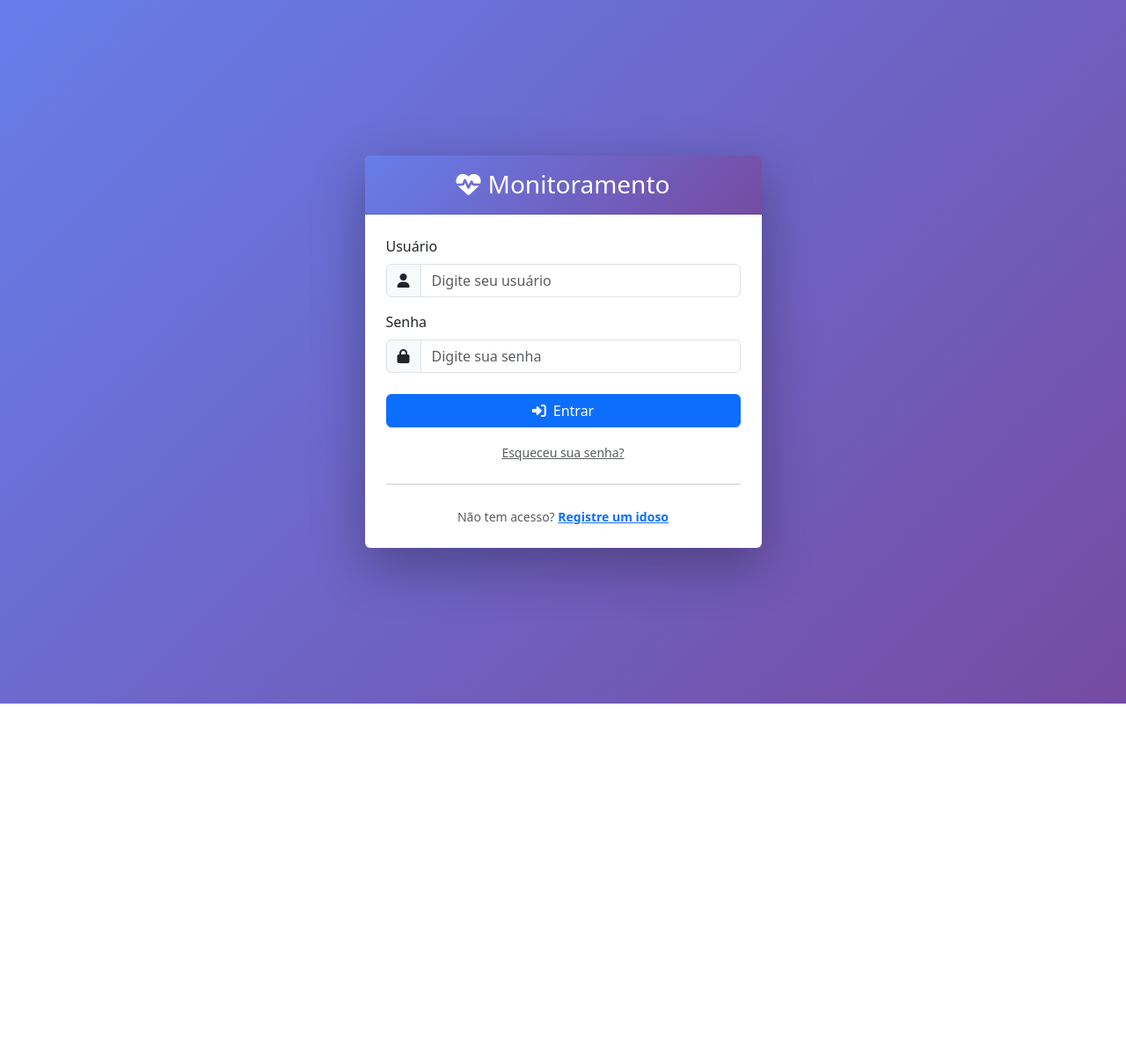
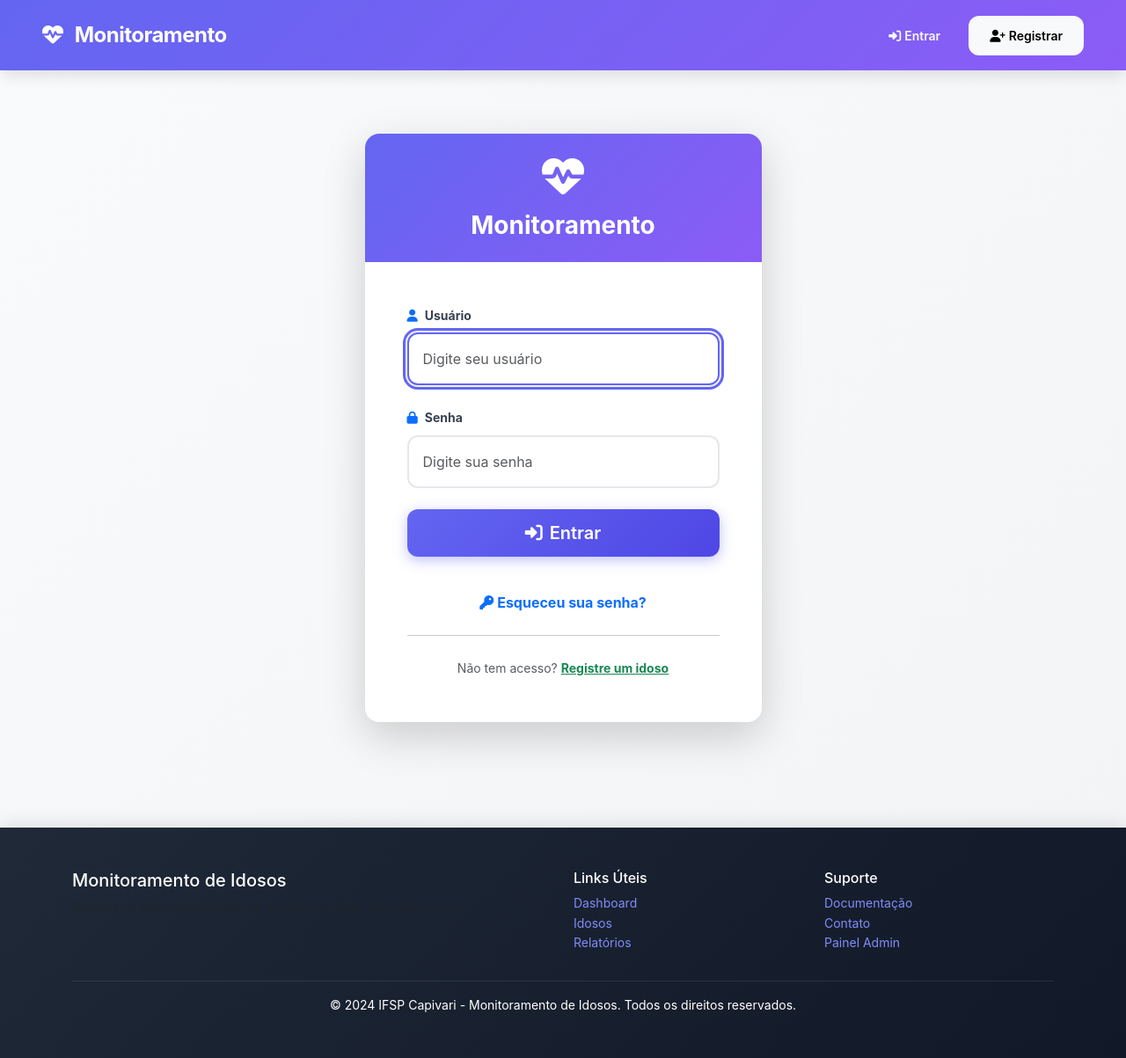
Before and after one commit to Machado143/Gildo_Idoso, a Django app: page /accounts/login/ in a window 1280 px wide. Shown: the whole page at 88% size. Before the commit the page ends 800 px from the top, so only its background shows below. Run offline with Django 5.2, Linux system fonts and the light colour scheme.

Commit message:
melhoria do visual 3

```diff
--- a/idosos_monitoramento/settings.py
+++ b/idosos_monitoramento/settings.py
@@ -13,9 +13,9 @@ BASE_DIR = Path(__file__).resolve().parent.parent
 # ==========================================
 # SEGURANÇA
 # ==========================================
-SECRET_KEY = config('SECRET_KEY', default='django-insecure-CHANGE-ME-IN-PRODUCTION')
+SECRET_KEY = config('SECRET_KEY')
 DEBUG = config('DEBUG', default=False, cast=bool)
-ALLOWED_HOSTS = config('ALLOWED_HOSTS', default='*').split(',')
+ALLOWED_HOSTS = config('ALLOWED_HOSTS', default='localhost,127.0.0.1').split(',')
 
 # ==========================================
 # APPS INSTALADOS
--- a/templates/base.html
+++ b/templates/base.html
@@ -16,8 +16,55 @@
     <!-- Custom CSS -->
     <link rel="stylesheet" href="{% static 'css/mobile.css' %}">
 
+    <!-- Estilos do tema -->
     <style>
-        /* Breadcrumb Navigation */
+        :root {
+            --primary: #6366f1;
+            --primary-dark: #4f46e5;
+            --primary-light: #818cf8;
+            --secondary: #8b5cf6;
+            --success: #10b981;
+            --warning: #f59e0b;
+            --danger: #ef4444;
+            --info: #06b6d4;
+            --gray-50: #f9fafb;
+            --gray-100: #f3f4f6;
+            --gray-200: #e5e7eb;
+            --gray-300: #d1d5db;
+            --gray-600: #4b5563;
+            --gray-700: #374151;
+            --gray-800: #1f2937;
+            --gray-900: #111827;
+            --shadow-sm: 0 1px 2px 0 rgba(0, 0, 0, 0.05);
+            --shadow-md: 0 4px 6px -1px rgba(0, 0, 0, 0.1);
+            --shadow-lg: 0 10px 15px -3px rgba(0, 0, 0, 0.1);
+            --shadow-xl: 0 20px 25px -5px rgba(0, 0, 0, 0.1);
+            --transition: all 0.3s cubic-bezier(0.4, 0, 0.2, 1);
+        }
+
+        .dropdown-menu {
+            border-radius: 12px;
+            border: none;
+            box-shadow: var(--shadow-lg);
+            padding: 0.5rem;
+        }
+
+        .dropdown-item {
+            border-radius: 8px;
+            padding: 0.75rem 1rem;
+            transition: var(--transition);
+        }
+
+        .dropdown-item:hover {
+            background: var(--primary-light);
+            color: white;
+            transform: translateX(4px);
+        }
+
+        .navbar .badge {
+            animation: pulse 2s infinite;
+        }
+
         .breadcrumb-modern {
             background: transparent;
             padding: 1rem 0;
@@ -40,7 +87,6 @@
             color: var(--primary-dark);
         }
 
-        /* Back Button Consistent Style */
         .btn-back {
             display: inline-flex;
             align-items: center;
@@ -62,11 +108,6 @@
             transform: translateX(-4px);
         }
 
-        .btn-back i {
-            font-size: 1rem;
-        }
-
-        /* Page Header */
         .page-header {
             display: flex;
             justify-content: space-between;
@@ -87,7 +128,6 @@
             font-size: 1.75rem;
         }
 
-        /* Mobile Navigation */
         .mobile-nav {
             position: fixed;
             bottom: 0;
@@ -130,7 +170,6 @@
             font-weight: 500;
         }
 
-        /* Messages/Alerts */
         .messages {
             position: fixed;
             top: 80px;
@@ -159,7 +198,6 @@
             }
         }
 
-        /* Loading Spinner */
         .spinner-overlay {
             display: none;
             position: fixed;
@@ -177,7 +215,6 @@
             display: flex;
         }
 
-        /* Responsive Adjustments */
         @media (max-width: 768px) {
             .mobile-nav {
                 display: block;
@@ -244,7 +281,7 @@
                             <a class="nav-link" href="{% url 'lista_alertas' %}">
                                 <i class="fas fa-bell me-1"></i>Alertas
                                 {% if alertas_count > 0 %}
-                                    <span class="badge bg-warning text-dark">{{ alertas_count }}</span>
+                                    <span class="badge bg-warning text-dark ms-1">{{ alertas_count }}</span>
                                 {% endif %}
                             </a>
                         </li>
@@ -264,8 +301,12 @@
                                     </a>
                                 </li>
                                 <li><hr class="dropdown-divider"></li>
+                                <!-- LOGOUT CORRETO: Usando formulário POST -->
                                 <li>
-                                    <a class="dropdown-item" href="{% url 'logout' %}">
+                                    <form id="logout-form" method="post" action="{% url 'logout' %}" class="d-none">
+                                        {% csrf_token %}
+                                    </form>
+                                    <a class="dropdown-item" href="#" onclick="event.preventDefault(); document.getElementById('logout-form').submit();">
                                         <i class="fas fa-sign-out-alt me-2"></i>Sair
                                     </a>
                                 </li>
@@ -404,6 +445,22 @@
                 link.classList.add('active');
             }
         });
+
+        // Toast notification system
+        function showToast(message, type = 'success') {
+            const toast = `
+                <div class="toast align-items-center text-white bg-${type} border-0" role="alert">
+                    <div class="d-flex">
+                        <div class="toast-body">
+                            <i class="fas fa-check-circle me-2"></i>${message}
+                        </div>
+                        <button type="button" class="btn-close btn-close-white me-2 m-auto" data-bs-dismiss="toast"></button>
+                    </div>
+                </div>
+            `;
+            document.querySelector('.messages').insertAdjacentHTML('beforeend', toast);
+            new bootstrap.Toast(document.querySelector('.toast:last-child')).show();
+        }
     </script>
 
     {% block extra_js %}{% endblock %}
--- a/templates/monitoramento/registrar_idoso_publico.html
+++ b/templates/monitoramento/registrar_idoso_publico.html
@@ -84,6 +84,11 @@
                                 Voltar
                             </a>
                         </div>
+                        <!-- Dentro do <form> -->
+                        <div class="alert alert-warning">
+                            <i class="fas fa-shield-alt me-2"></i>
+                            Esta é uma área pública. Os dados serão validados antes da ativação.
+                        </div>
                     </form>
                 </div>
             </div>
--- a/templates/registration/login.html
+++ b/templates/registration/login.html
@@ -1,61 +1,57 @@
-<!DOCTYPE html>
-<html lang="pt-BR">
-<head>
-    <meta charset="UTF-8">
-    <meta name="viewport" content="width=device-width, initial-scale=1.0">
-    <title>Login - Monitoramento de Idosos</title>
-    <link href="https://cdn.jsdelivr.net/npm/bootstrap@5.3.0/dist/css/bootstrap.min.css" rel="stylesheet">
-    <link rel="stylesheet" href="https://cdnjs.cloudflare.com/ajax/libs/font-awesome/6.4.0/css/all.min.css">
-    <style>
-        body { background: linear-gradient(135deg, #667eea 0%, #764ba2 100%); height: 100vh; display: flex; align-items: center; }
-        .login-card { border: none; box-shadow: 0 20px 60px rgba(0,0,0,0.3); }
-        .login-header { background: linear-gradient(135deg, #667eea 0%, #764ba2 100%); color: white; }
-    </style>
-</head>
-<body>
-    <div class="container">
+{% extends 'base.html' %}
+
+{% block title %}Login - Monitoramento de Idosos{% endblock %}
+
+{% block content %}
+<div class="container py-5">
     <div class="row justify-content-center">
         <div class="col-md-5">
-                <div class="card login-card">
-                    <div class="card-header login-header text-center py-3">
-                        <h3 class="mb-0"><i class="fas fa-heartbeat me-2"></i>Monitoramento</h3>
+            <div class="card shadow-lg border-0" style="border-radius: 16px;">
+                <div class="card-header text-center py-4" style="background: linear-gradient(135deg, var(--primary) 0%, var(--secondary) 100%);">
+                    <i class="fas fa-heartbeat fa-3x text-white mb-3"></i>
+                    <h3 class="text-white mb-0 fw-bold">Monitoramento</h3>
                 </div>
-                    <div class="card-body p-4">
+                <div class="card-body p-5">
                     {% if form.errors %}
-                            <div class="alert alert-danger">
+                        <div class="alert alert-danger alert-modern">
                             <i class="fas fa-exclamation-circle me-2"></i>
-                                Usuário ou senha inválidos.
+                            <strong>Erro:</strong> Usuário ou senha inválidos.
                         </div>
                     {% endif %}
 
-                        <form method="post">
+                    <form method="post" class="modern-form">
                         {% csrf_token %}
-                            <div class="form-group mb-3">
-                                <label class="form-label">Usuário</label>
-                                <div class="input-group">
-                                    <span class="input-group-text"><i class="fas fa-user"></i></span>
-                                    <input type="text" name="{{ form.username.name }}" class="form-control" placeholder="Digite seu usuário" required>
+                        <div class="form-group mb-4">
+                            <label class="form-label fw-bold text-gray-700">
+                                <i class="fas fa-user me-2 text-primary"></i>Usuário
+                            </label>
+                            <input type="text" name="username" class="form-control form-control-lg"
+                                   placeholder="Digite seu usuário" required autofocus>
                         </div>
+
+                        <div class="form-group mb-4">
+                            <label class="form-label fw-bold text-gray-700">
+                                <i class="fas fa-lock me-2 text-primary"></i>Senha
+                            </label>
+                            <input type="password" name="password" class="form-control form-control-lg"
+                                   placeholder="Digite sua senha" required>
                         </div>
-                            <div class="form-group mb-4">
-                                <label class="form-label">Senha</label>
-                                <div class="input-group">
-                                    <span class="input-group-text"><i class="fas fa-lock"></i></span>
-                                    <input type="password" name="{{ form.password.name }}" class="form-control" placeholder="Digite sua senha" required>
-                                </div>
-                            </div>
-                            <button type="submit" class="btn btn-primary w-100 mb-3">
+
+                        <button type="submit" class="btn btn-primary btn-lg w-100 mb-3" style="border-radius: 12px;">
                             <i class="fas fa-sign-in-alt me-2"></i>Entrar
                         </button>
-                            <div class="text-center">
-                                <a href="{% url 'password_reset' %}" class="text-muted small">Esqueceu sua senha?</a>
+                    </form>
+
+                    <div class="text-center mt-4">
+                        <a href="{% url 'password_reset' %}" class="text-primary fw-bold text-decoration-none">
+                            <i class="fas fa-key me-1"></i>Esqueceu sua senha?
+                        </a>
                     </div>
-                        </form>
 
                     <hr class="my-4">
                     <div class="text-center">
                         <small class="text-muted">
-                                Não tem acesso? <a href="{% url 'public_add_idoso' %}" class="fw-bold">Registre um idoso</a>
+                            Não tem acesso? <a href="{% url 'public_add_idoso' %}" class="fw-bold text-success">Registre um idoso</a>
                         </small>
                     </div>
                 </div>
@@ -63,5 +59,17 @@
         </div>
     </div>
 </div>
-</body>
-</html>
+
+<style>
+    .modern-form .form-control {
+        border-radius: 12px;
+        padding: 1rem;
+        border: 2px solid var(--gray-200);
+        transition: all 0.3s;
+    }
+    .modern-form .form-control:focus {
+        border-color: var(--primary);
+        box-shadow: 0 0 0 4px rgba(99, 102, 241, 0.1);
+    }
+</style>
+{% endblock %}
```
Also changed, not shown: templates/registration/password_reset_form.html (+24 -18 lines). Lines whose indentation alone changed are shown as unchanged.
